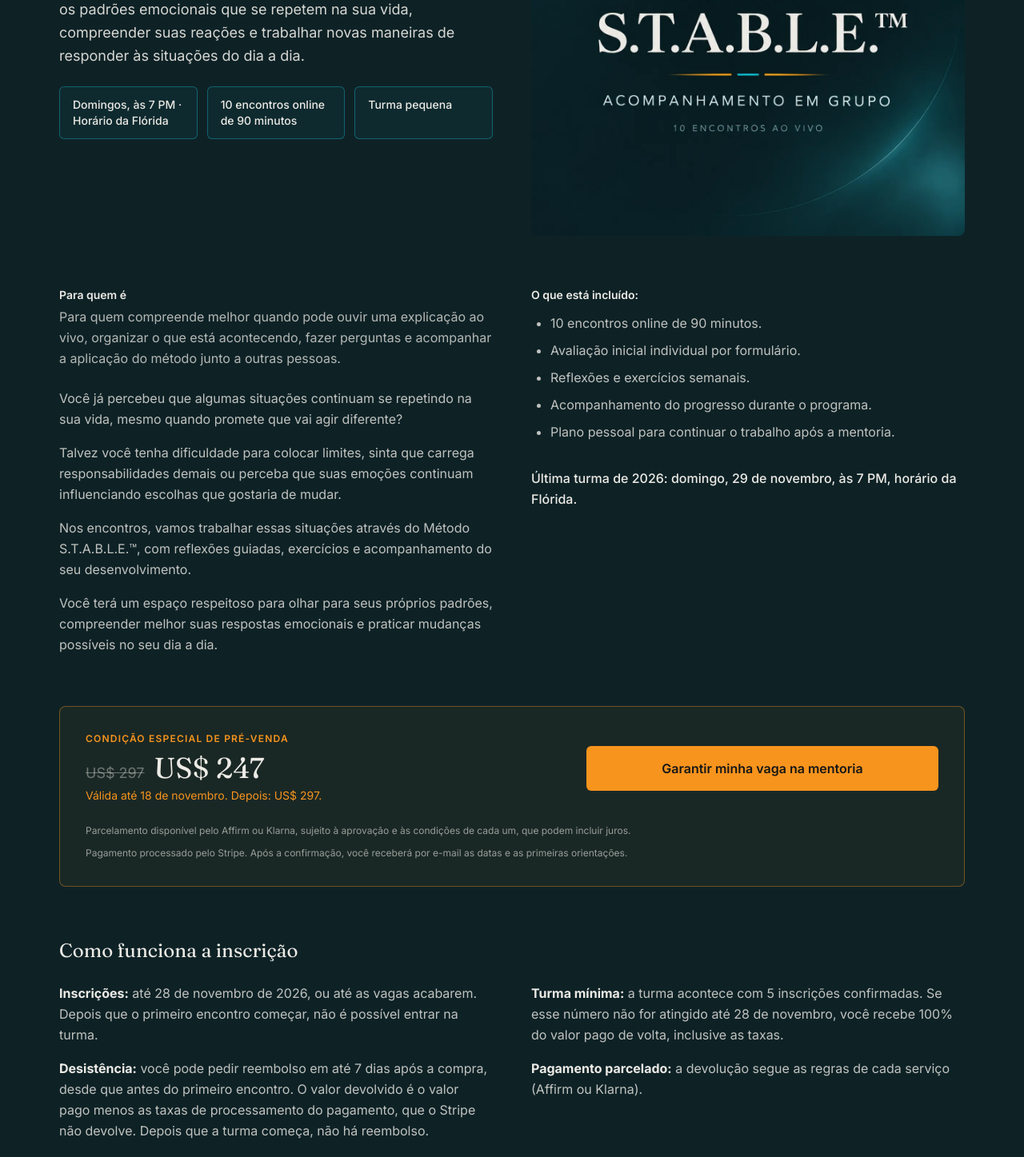
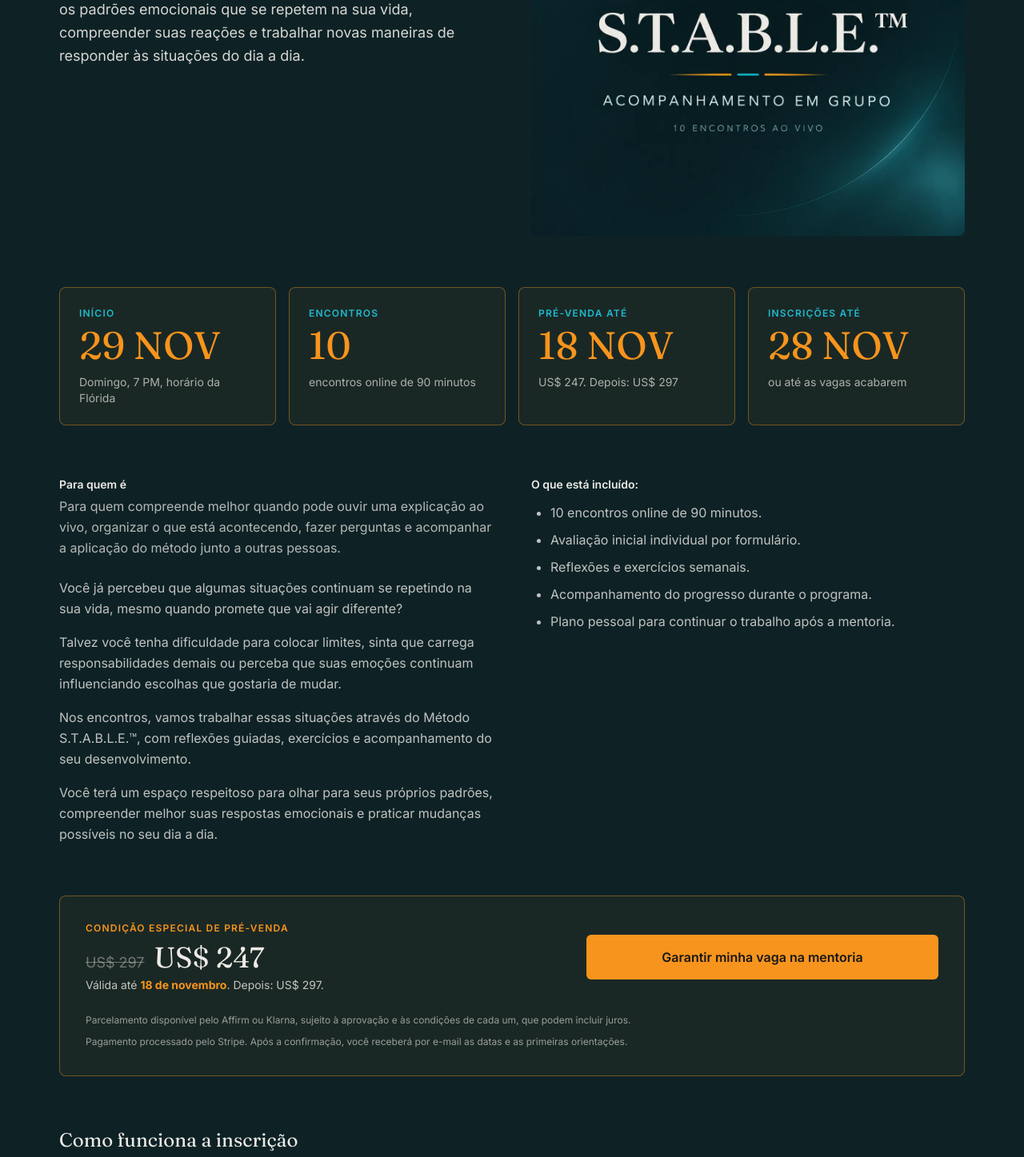
Before and after one commit to SalRaycoach/salray, a Next.js app: page /pt/reconstrucao-emocional in a window 1280 px wide. Shown: the part 5183-6630 px from the top of the page at 80% size. Built offline with nearby package versions, Linux system fonts and the light colour scheme.

Commit message:
Mentoria: faixa de 4 destaques com datas, datas em negrito e tag time; remove destaques e caixa antigos
Co-Authored-By: Claude Sonnet 5.5 <noreply@anthropic.com>

```diff
--- a/app/pt/reconstrucao-emocional/page.tsx
+++ b/app/pt/reconstrucao-emocional/page.tsx
@@ -58,6 +58,38 @@ export default function ReconstrucaoEmocionalPage() {
   const ajudaUrl = buildWhatsAppUrl(whatsapp.messages.ajudaParaEscolher)
   const schema = getReconstrucaoEmocionalSchema(now)
   const mentoriaTurma = getMentoriaReconstrucao(now)
+  // Faixa de destaques da mentoria. O bloco 3 segue a mesma data de troca de preço (presale) e o bloco 4
+  // a mesma data de encerramento (closed) de getMentoriaReconstrucao: fonte única em lib/pt-reconstrucao.ts.
+  const mentoriaFaixa = [
+    {
+      rotulo: 'INÍCIO',
+      destaque: <time dateTime="2026-11-29T19:00:00-05:00">29 NOV</time>,
+      texto: <>Domingo, 7 PM, horário da Flórida</>,
+    },
+    { rotulo: 'ENCONTROS', destaque: <>10</>, texto: <>encontros online de 90 minutos</> },
+    mentoriaTurma.presale
+      ? {
+          rotulo: 'PRÉ-VENDA ATÉ',
+          destaque: <time dateTime="2026-11-18T23:59:00-05:00">18 NOV</time>,
+          texto: <>US$ 247. Depois: US$ 297</>,
+        }
+      : { rotulo: 'VALOR', destaque: <>US$ 297</>, texto: <>pagamento único</> },
+    mentoriaTurma.closed
+      ? {
+          rotulo: 'INSCRIÇÕES',
+          destaque: <>ENCERRADAS</>,
+          texto: (
+            <>
+              a turma começa em <time dateTime="2026-11-29T19:00:00-05:00">29 de novembro</time>.
+            </>
+          ),
+        }
+      : {
+          rotulo: 'INSCRIÇÕES ATÉ',
+          destaque: <time dateTime="2026-11-28T23:59:00-05:00">28 NOV</time>,
+          texto: <>ou até as vagas acabarem</>,
+        },
+  ]
 
   return (
     <main id="inicio">
@@ -384,18 +416,22 @@ export default function ReconstrucaoEmocionalPage() {
                 Durante dez encontros ao vivo, você vai aprender a reconhecer os padrões emocionais que se repetem na
                 sua vida, compreender suas reações e trabalhar novas maneiras de responder às situações do dia a dia.
               </p>
-              <ul className="flex flex-col sm:flex-row gap-3">
-                {['Domingos, às 7 PM · Horário da Flórida', '10 encontros online de 90 minutos', 'Turma pequena'].map((item) => (
-                  <li
-                    key={item}
-                    className="flex-1 font-body text-sm font-medium text-charcoal border border-[#20B9CE]/40 bg-[#20B9CE]/5 rounded-md px-4 py-3"
-                  >
-                    {item}
-                  </li>
-                ))}
-              </ul>
             </div>
           </div>
+
+          {/* Faixa de destaques: 4 blocos de igual largura e altura (2 por 2 no celular) */}
+          <ul className="grid grid-cols-2 lg:grid-cols-4 auto-rows-fr gap-3 md:gap-4 mb-12 md:mb-16">
+            {mentoriaFaixa.map((b) => (
+              <li
+                key={b.rotulo}
+                className="flex flex-col border border-[#F7941D]/40 bg-[#F7941D]/5 rounded-lg p-4 md:p-6"
+              >
+                <p className="font-body text-xs font-semibold uppercase tracking-widest text-[#20B9CE] mb-2">{b.rotulo}</p>
+                <p className="font-display text-3xl md:text-5xl leading-none text-[#F7941D] mb-3 break-words">{b.destaque}</p>
+                <p className="font-body text-sm text-charcoal/70 leading-snug">{b.texto}</p>
+              </li>
+            ))}
+          </ul>
 
           {/* Linha 2: "Para quem é" e corpo à esquerda; "O que está incluído" à direita */}
           <div className="grid lg:grid-cols-2 gap-x-12 gap-y-8 mb-12 md:mb-16">
@@ -431,9 +467,6 @@ export default function ReconstrucaoEmocionalPage() {
                 <li>Acompanhamento do progresso durante o programa.</li>
                 <li>Plano pessoal para continuar o trabalho após a mentoria.</li>
               </ul>
-              <p className="font-body text-charcoal font-medium leading-relaxed">
-                Última turma de 2026: domingo, 29 de novembro, às 7 PM, horário da Flórida.
-              </p>
             </div>
           </div>
 
@@ -448,7 +481,15 @@ export default function ReconstrucaoEmocionalPage() {
                   )}
                   <p className="font-display text-4xl text-charcoal">{mentoriaTurma.price}</p>
                 </div>
-                {mentoriaTurma.priceNote && <p className="font-body text-sm text-[#F7941D]">{mentoriaTurma.priceNote}</p>}
+                {mentoriaTurma.priceNote && (
+                  <p className="font-body text-sm text-charcoal/80">
+                    Válida até{' '}
+                    <time dateTime="2026-11-18T23:59:00-05:00" className="font-bold text-[#F7941D]">
+                      18 de novembro
+                    </time>
+                    . Depois: US$ 297.
+                  </p>
+                )}
               </div>
               <MentoriaCta
                 state={mentoriaTurma.state}
@@ -476,7 +517,11 @@ export default function ReconstrucaoEmocionalPage() {
           <h3 className="font-display text-2xl text-charcoal mb-6">Como funciona a inscrição</h3>
           <ul className="grid md:grid-cols-2 gap-x-12 gap-y-4 font-body text-charcoal/80 leading-relaxed mb-4">
             <li>
-              <strong className="text-charcoal">Inscrições:</strong> até 28 de novembro de 2026, ou até as vagas
+              <strong className="text-charcoal">Inscrições:</strong> até{' '}
+              <time dateTime="2026-11-28T23:59:00-05:00" className="font-bold text-charcoal">
+                28 de novembro de 2026
+              </time>
+              , ou até as vagas
               acabarem. Depois que o primeiro encontro começar, não é possível entrar na turma.
             </li>
             <li>
--- a/lib/pt-reconstrucao.ts
+++ b/lib/pt-reconstrucao.ts
@@ -151,6 +151,7 @@ export function getMentoriaReconstrucao(now: Date = new Date()) {
   }
   return {
     presale,
+    closed,
     priceLabel: presale ? 'Condição especial de pré-venda' : 'Investimento',
     price: presale ? 'US$ 247' : 'US$ 297',
     strikePrice: presale ? 'US$ 297' : undefined,
```
